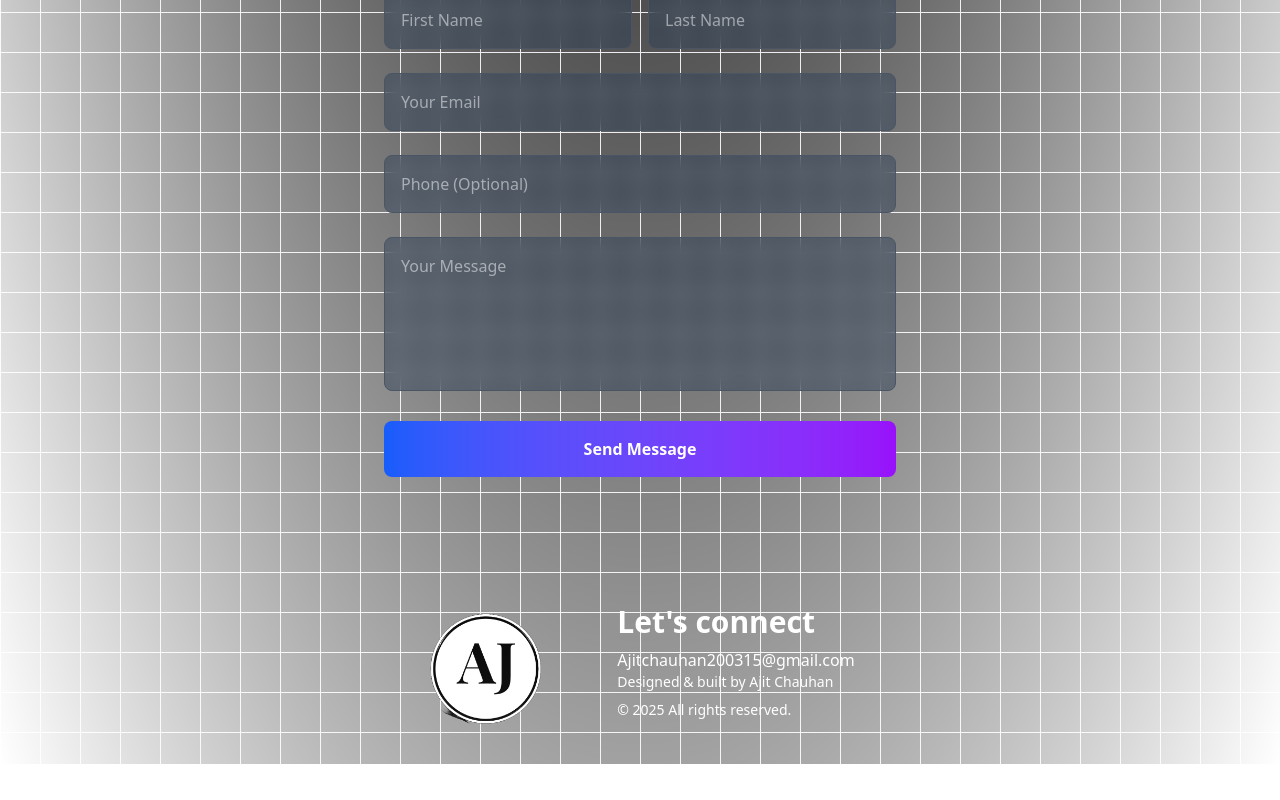
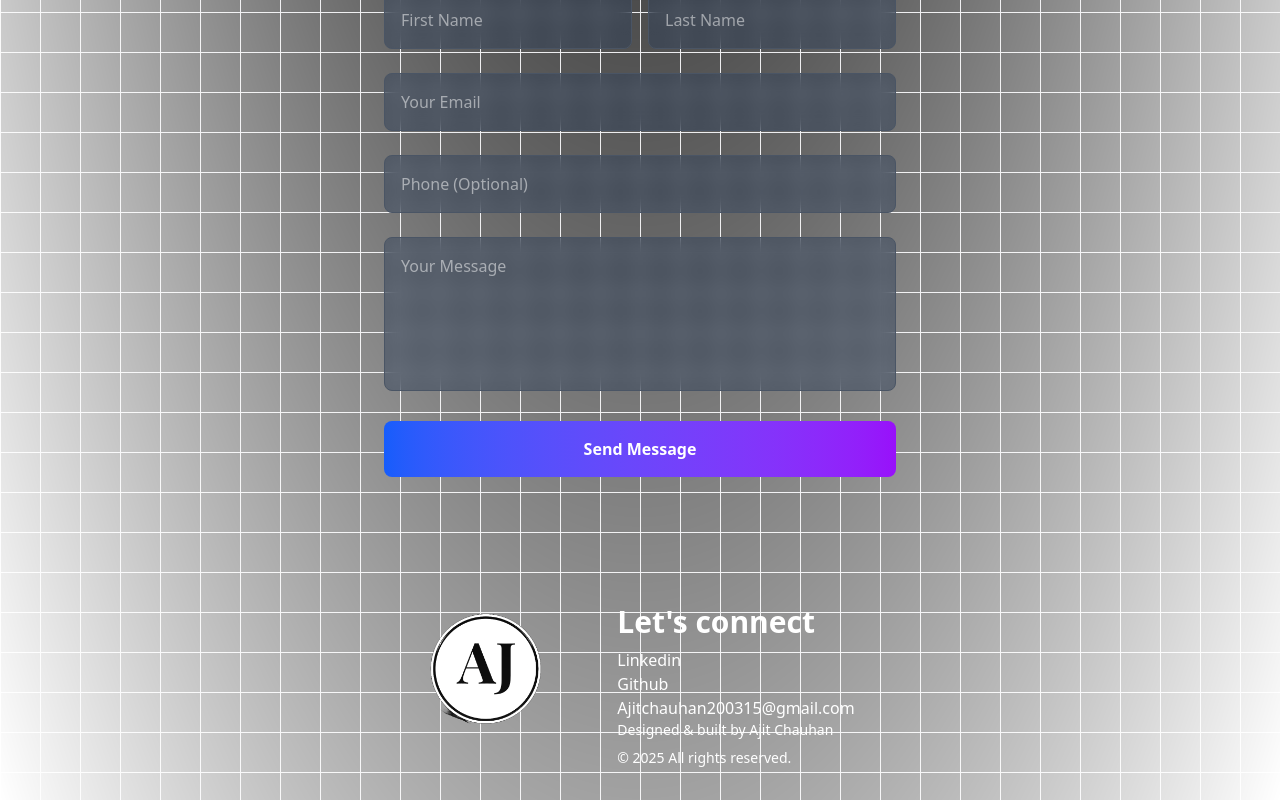
Before and after one commit to ajit200315/Ajit, a React (Vite) app: page / in a window 1280 px wide. Shown: the part 3428-4228 px from the top of the page. Before the commit the page ends 4192 px from the top, so only its background shows below. Built offline with nearby package versions, Linux system fonts and the light colour scheme.

Commit message:
2 hyperlinks for github and linkedin added

```diff
--- a/src/Component/Footer.jsx
+++ b/src/Component/Footer.jsx
@@ -11,8 +11,18 @@ export default function Footer() {
 
       <div className="text-center sm:text-left space-y-2">
         <h2 className="text-3xl font-semibold font-handwriting">Let&apos;s connect</h2>
+                  <a href="https://www.linkedin.com/in/ajit-chauhan-88801924a/">
+                    <p className="hover:text-blue-400">
+                      Linkedin
+                    </p>
+                  </a>
+                  <a href="https://github.com/ajit200315">
+                    <p className="hover:text-blue-400">
+                      Github
+                    </p>
+                  </a>
                   <a href="mailto:Ajitchauhan200315@gmail.com">
-                    <p >
+                    <p className="hover:text-blue-400">
                       Ajitchauhan200315@gmail.com
                     </p>
                   </a>
```
